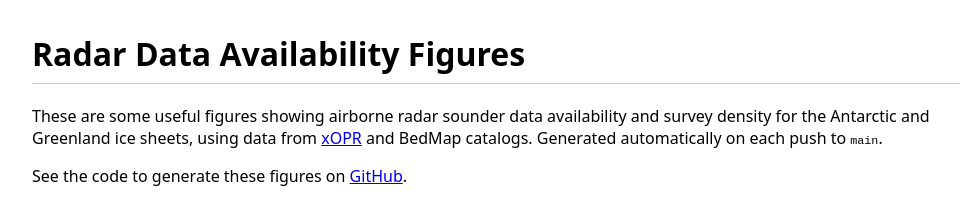
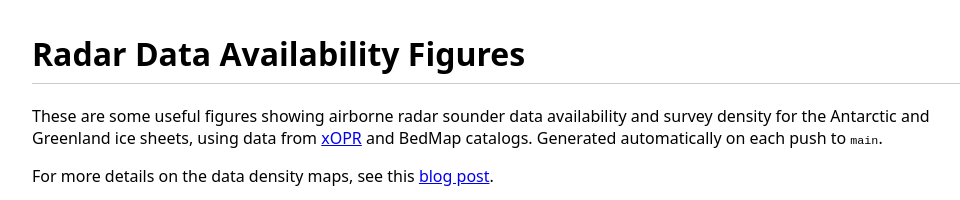
Before and after one commit to englacial/radar-data-availability, a plain HTML site: page index.html in a window 1280 px wide. Shown: the top 200 px of the page, without its empty margins (128-1088 px from the left). Drawn offline with Linux system fonts and the light colour scheme.

Commit message:
Add link to blog post

```diff
--- a/index.html
+++ b/index.html
@@ -23,6 +23,8 @@
     <a href="https://github.com/englacial/xopr">xOPR</a> and BedMap catalogs.
     Generated automatically on each push to <code>main</code>.
   </p>
+
+  <p>For more details on the data density maps, see this <a href="https://englacial.org/posts/20260331-radar-sounder-density/">blog post</a>.</p>
 
   <p>See the code to generate these figures on <a href="https://github.com/englacial/radar-data-availability">GitHub</a>.</p>
 
```
